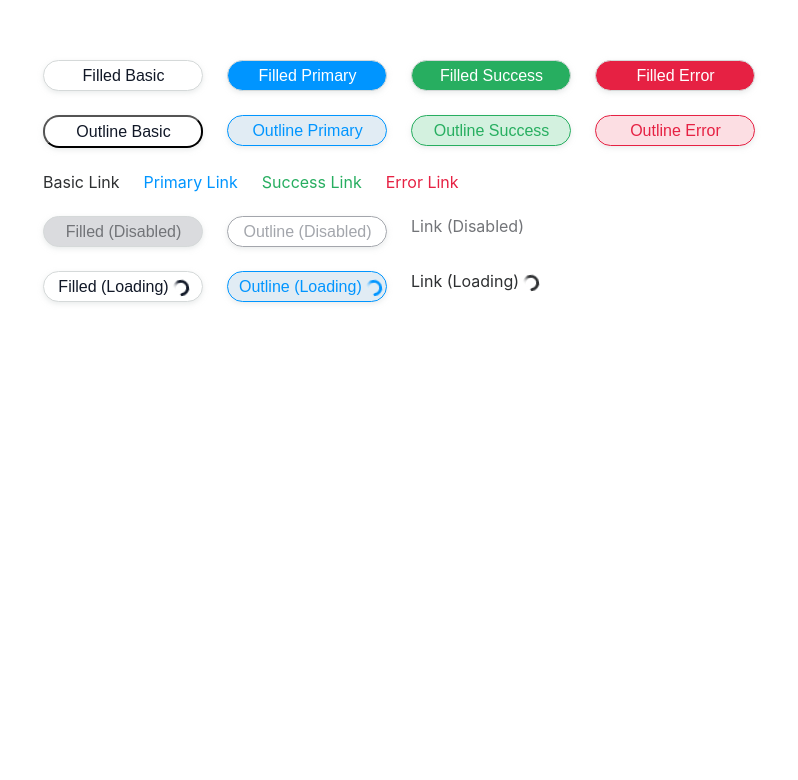
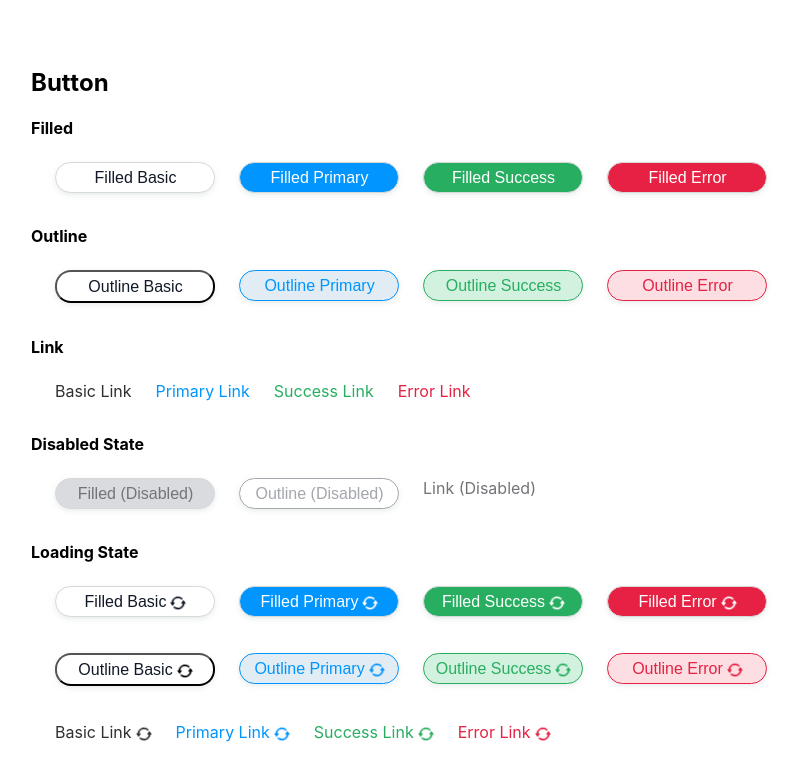
Before and after one commit to nataliehoang91/custom-components-implementation, a React (Create React App) app: page / in a window 1280 px wide. Shown: the top 780 px of the page, without its empty margins (17-815 px from the left). Built offline with nearby package versions, Linux system fonts and the light colour scheme.

Commit message:
css enhancements

```diff
--- a/src/App.tsx
+++ b/src/App.tsx
@@ -10,14 +10,25 @@ const Wrapper = styled.div`
 `;
 const FlexWrapper = styled.div`
   display: flex;
+  margin: 12px;
 `;
 const Container = styled.div`
   padding: 48px;
 `;
 
+const ComponentTitle = styled.h2`
+  margin-bottom: 8px;
+`;
+
+const SectionTitle = styled.h4`
+  margin-bottom: 8px;
+`;
+
 function App() {
   return (
     <Container>
+      <ComponentTitle>Button</ComponentTitle>
+      <SectionTitle>Filled</SectionTitle>
       <FlexWrapper>
         <Wrapper>
           <Button text="Filled Basic" onClick={() => console.log("clicked")} />
@@ -44,6 +55,7 @@ function App() {
           />
         </Wrapper>
       </FlexWrapper>
+      <SectionTitle>Outline</SectionTitle>
       <FlexWrapper>
         <Wrapper>
           <Button
@@ -77,6 +89,7 @@ function App() {
           />
         </Wrapper>
       </FlexWrapper>
+      <SectionTitle>Link</SectionTitle>
       <FlexWrapper>
         <Wrapper>
           <Button
@@ -114,6 +127,7 @@ function App() {
           />
         </Wrapper>
       </FlexWrapper>
+      <SectionTitle>Disabled State</SectionTitle>
       <FlexWrapper>
         <Wrapper>
           <Button
@@ -140,17 +154,54 @@ function App() {
           />
         </Wrapper>
       </FlexWrapper>
+      <SectionTitle>Loading State</SectionTitle>
       <FlexWrapper>
         <Wrapper>
           <Button
-            text="Filled (Loading)"
+            text="Filled Basic"
+            variant="basic"
             onClick={() => console.log("clicked")}
             loading
           />
         </Wrapper>
         <Wrapper>
           <Button
-            text="Outline (Loading)"
+            text="Filled Primary"
+            variant="primary"
+            onClick={() => console.log("clicked")}
+            loading
+          />
+        </Wrapper>
+        <Wrapper>
+          <Button
+            text="Filled Success"
+            variant="success"
+            onClick={() => console.log("clicked")}
+            loading
+          />
+        </Wrapper>
+        <Wrapper>
+          <Button
+            text="Filled Error"
+            variant="error"
+            onClick={() => console.log("clicked")}
+            loading
+          />
+        </Wrapper>
+      </FlexWrapper>
+      <FlexWrapper>
+        <Wrapper>
+          <Button
+            text="Outline Basic"
+            variant="basic"
+            onClick={() => console.log("clicked")}
+            loading
+            btnType="outline"
+          />
+        </Wrapper>
+        <Wrapper>
+          <Button
+            text="Outline Primary"
             variant="primary"
             onClick={() => console.log("clicked")}
             loading
@@ -159,10 +210,61 @@ function App() {
         </Wrapper>
         <Wrapper>
           <Button
-            text="Link (Loading)"
+            text="Outline Success"
+            variant="success"
             onClick={() => console.log("clicked")}
             loading
+            btnType="outline"
+          />
+        </Wrapper>
+        <Wrapper>
+          <Button
+            text="Outline Error"
+            variant="error"
+            onClick={() => console.log("clicked")}
+            loading
+            btnType="outline"
+          />
+        </Wrapper>
+      </FlexWrapper>
+      <FlexWrapper>
+        <Wrapper>
+          <Button
             btnType="link"
+            text="Basic Link"
+            href="#"
+            loading
+            onClick={() => console.log("clicked")}
+          />
+        </Wrapper>
+        <Wrapper>
+          <Button
+            btnType="link"
+            text="Primary Link"
+            variant="primary"
+            href="#"
+            loading
+            onClick={() => console.log("clicked")}
+          />
+        </Wrapper>
+        <Wrapper>
+          <Button
+            btnType="link"
+            text="Success Link"
+            variant="success"
+            href="#"
+            loading
+            onClick={() => console.log("clicked")}
+          />
+        </Wrapper>
+        <Wrapper>
+          <Button
+            btnType="link"
+            text="Error Link"
+            variant="error"
+            href="#"
+            loading
+            onClick={() => console.log("clicked")}
           />
         </Wrapper>
       </FlexWrapper>
--- a/src/components/Button/Button.tsx
+++ b/src/components/Button/Button.tsx
@@ -1,6 +1,6 @@
 import React, { MouseEvent, FocusEvent, ReactElement, ReactNode } from "react";
 
-import { SpinnerIcon } from "@chakra-ui/icons";
+import { RepeatIcon } from "@chakra-ui/icons";
 
 import {
   StyledLinkButton,
@@ -10,6 +10,7 @@ import {
   BtnTypes,
   getThemeDisabled,
   SpinningIcon,
+  LinkSpinningIcon,
 } from "./StyledButton";
 
 export interface ButtonProps {
@@ -46,8 +47,10 @@ const Button = ({
       >
         {text}
         {loading === true && (
-          <SpinningIcon>
-            <SpinnerIcon size="xl" />
+          <SpinningIcon
+            btnTypeThemeVariant={getBtnTypeThemeVariant(variant, btnType)}
+          >
+            <RepeatIcon size="xl" />
           </SpinningIcon>
         )}
       </StyledButton>
@@ -63,9 +66,9 @@ const Button = ({
     >
       {text}
       {loading === true && (
-        <SpinningIcon>
-          <SpinnerIcon size="xl" />
-        </SpinningIcon>
+        <LinkSpinningIcon variant={variant}>
+          <RepeatIcon size="xl" />
+        </LinkSpinningIcon>
       )}
     </StyledLinkButton>
   );
--- a/src/components/Button/StyledButton.tsx
+++ b/src/components/Button/StyledButton.tsx
@@ -69,7 +69,7 @@ export const getBtnTypeThemeVariant = (
 
 export const StyledLinkButton = styled.a<{
   loading?: boolean;
-  variant?: "primary" | "basic" | "success" | "error";
+  variant?: ThemeVariants;
   disabled?: boolean;
 }>`
   text-decoration: none;
@@ -257,9 +257,79 @@ export const StyledButton = styled("button")<{
   }};
 `;
 
-export const SpinningIcon = styled.span`
-  > * {
+export const SpinningIcon = styled.span<{
+  variant?: ThemeVariants;
+  btnTypeThemeVariant: BtnTypeThemeVariants;
+}>`
+  > svg {
     margin-left: 4px;
     animation: ${spinning} 1s infinite linear;
   }
+
+  ${(props) => {
+    switch (props.btnTypeThemeVariant) {
+      case "filled-primary":
+        return css`
+          color: #fff;
+        `;
+      case "filled-basic":
+        return css`
+          color: #111827;
+        `;
+      case "filled-success":
+        return css`
+          color: #fff;
+        `;
+      case "filled-error":
+        return css`
+          color: #fff;
+        `;
+      case "outline-primary":
+        return css`
+          color: #0095ff;
+        `;
+      case "outline-basic":
+        return css`
+          color: black;
+        `;
+      case "outline-success":
+        return css`
+          color: #27ae60;
+        `;
+      case "outline-error":
+        return css`
+          color: #e62143;
+        `;
+    }
+  }};
 `;
+
+export const LinkSpinningIcon = styled.span<{
+  variant?: ThemeVariants;
+}>`
+  > svg {
+    margin-left: 4px;
+    animation: ${spinning} 1s infinite linear;
+  }
+
+  ${(props) => {
+    switch (props.variant) {
+      case "primary":
+        return css`
+          color: #0095ff;
+        `;
+      case "basic":
+        return css`
+          color: #2e3032;
+        `;
+      case "success":
+        return css`
+          color: #27ae60;
+        `;
+      case "error":
+        return css`
+          color: #e62143;
+        `;
+    }
+  }};
+`;
```
